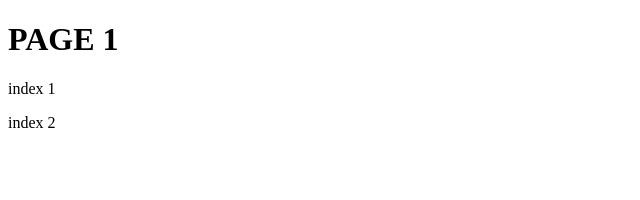
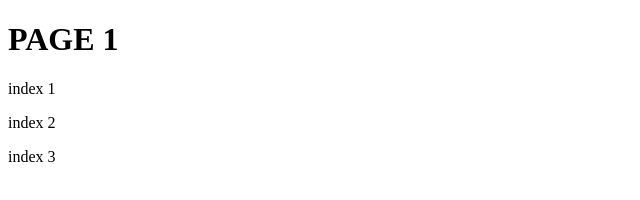
Before and after one commit to HananeKal/pratiqueGit, a plain HTML site: page index.html in a window 1280 px wide. Shown: the full height of the page, 0-640 px from the left. Drawn offline with Linux system fonts and the light colour scheme.

Commit message:
ajout index 3 dans page index.html

```diff
--- a/index.html
+++ b/index.html
@@ -14,6 +14,9 @@
 	<p>
 		index 2
 	</p>
+	<p>
+		index 3
+	</p>
 
 </body>
 </html>
```
